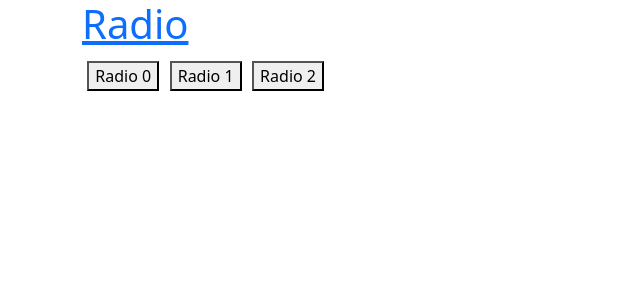
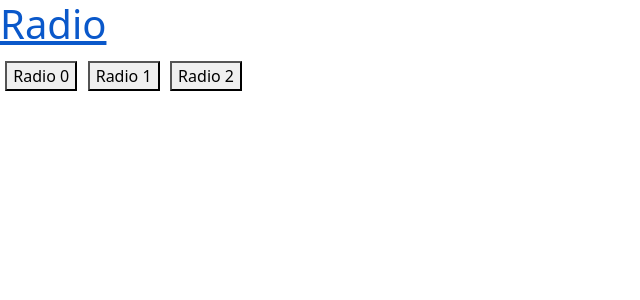
Before and after one commit to ZnakZorro/nextjs-zz1, a Next.js app: page /radio in a window 1280 px wide. Shown: the top 300 px of the page, without its empty margins (0-640 px from the left). Built offline with nearby package versions, Linux system fonts and the light colour scheme.

Commit message:
1 file modified

```diff
--- a/pages/radio.js
+++ b/pages/radio.js
@@ -4,10 +4,10 @@ import styles from '../styles/Home.module.css';
 
 
 function Radio() {
-  return <div class="container">
+  return <div className={styles.container}>
     <a href="/"><h1>Radio</h1></a>
-    <div class="row">
-      <div class="col-md-12">
+    <div className={styles.row}>
+      <div className={styles.col}>
         <div >
           <button type="button" onClick="radio(0)" className={styles.btn}>Radio 0</button>
           <button type="button" onClick="radio(1)" className={styles.btn}>Radio 1</button>
```
